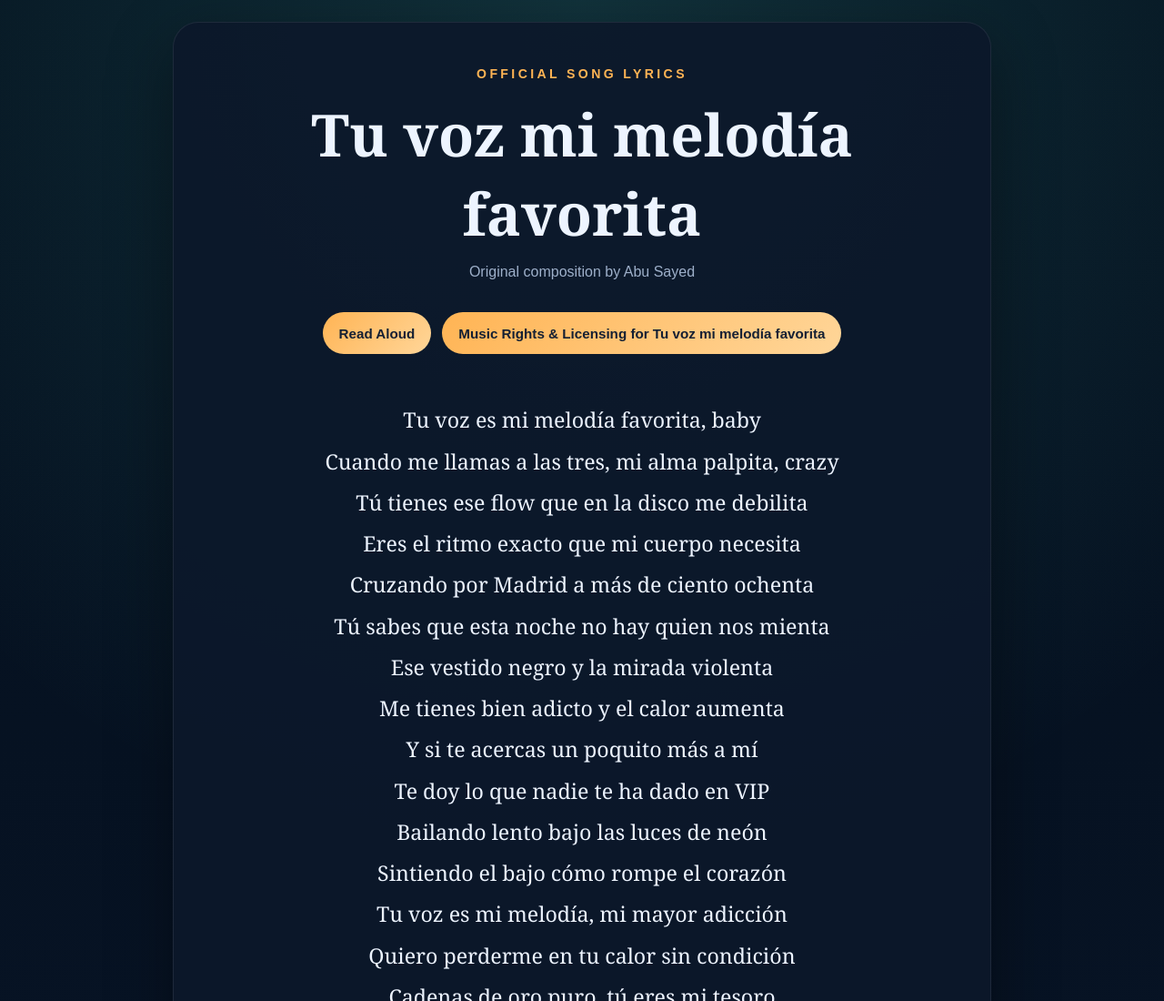
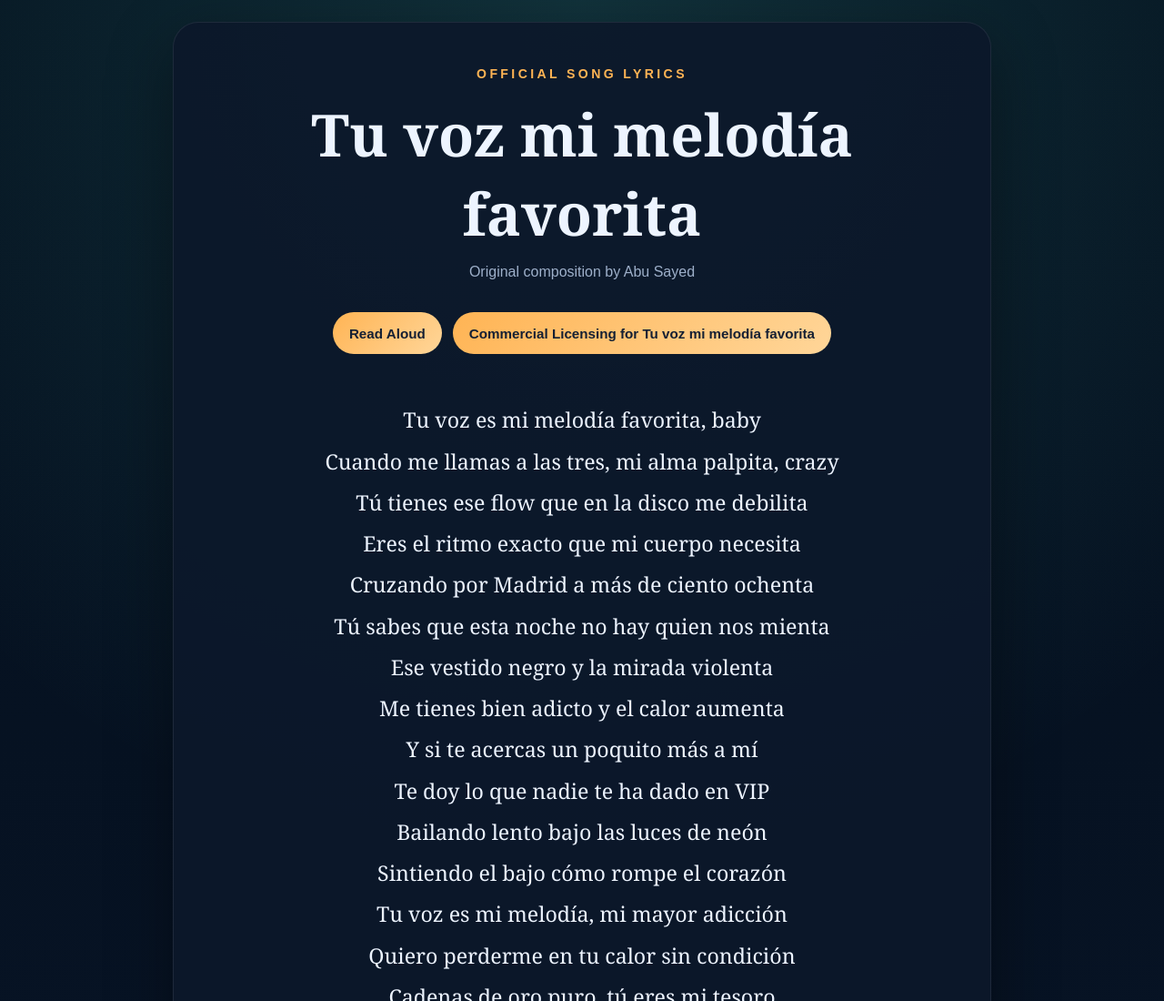
Before and after one commit to ImAbuSayed/tu-voz-mi-melodia-favorita, a plain HTML site: page index.html in a window 1280 px wide. Shown: the top 1100 px of the page at 91% size. Drawn offline with Linux system fonts and the light colour scheme.

```diff
--- a/index.html
+++ b/index.html
@@ -537,7 +537,7 @@
 
         <div class="controls">
             <button class="btn-speak" id="speakBtn" title="Read the lyrics aloud"><span id="speakText">Read Aloud</span></button>
-            <a href="https://music.abusayed.com.bd/Licensing/?https://imabusayed.github.io/tu-voz-mi-melodia-favorita/" class="btn-license" title="Get licensing for this song" target="_blank">Music Rights & Licensing for Tu voz mi melodía favorita</a>
+            <a href="https://music.abusayed.com.bd/Licensing/?https://imabusayed.github.io/tu-voz-mi-melodia-favorita/" class="btn-license" title="Get licensing for this song" target="_blank">Commercial Licensing for Tu voz mi melodía favorita</a>
 
         </div>
         <br>
```
Also changed, not shown: llms.txt, manifest.json, 1 other file.
